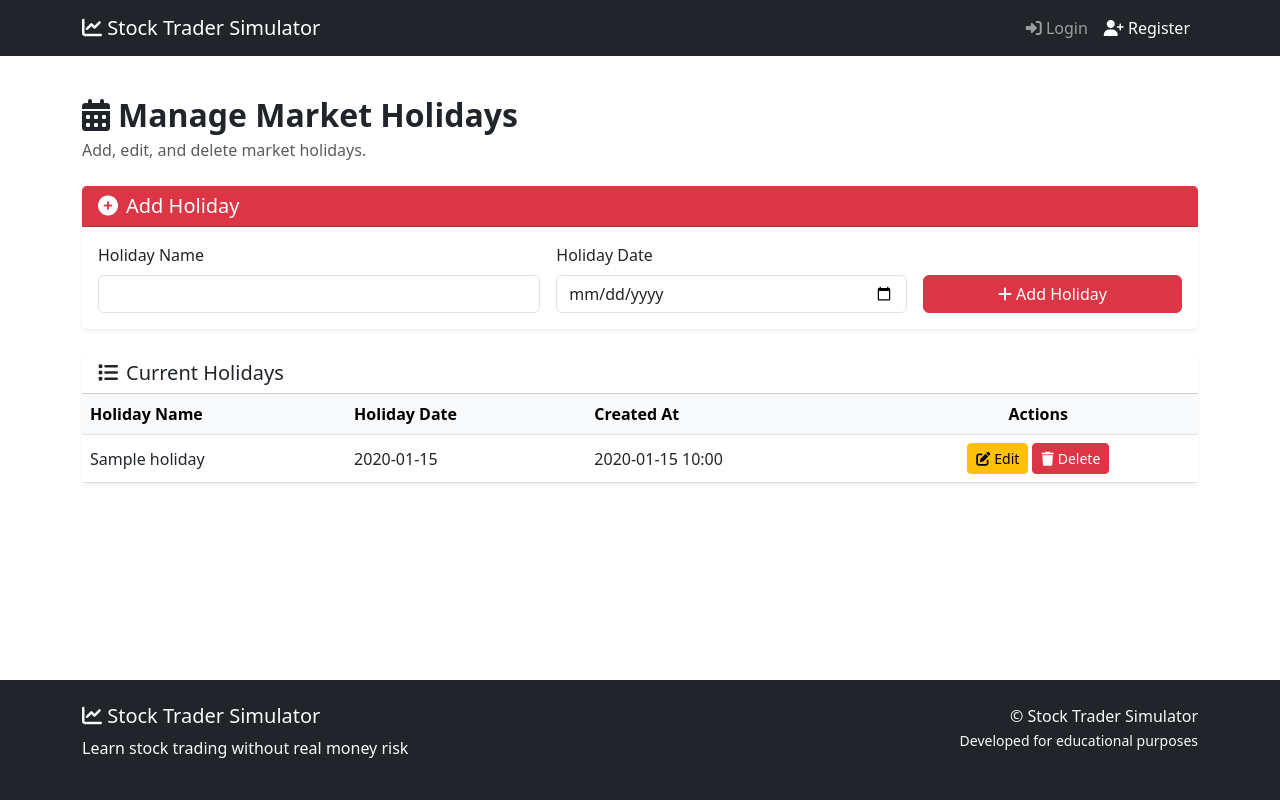
After one commit to madelyn-wolf1/Group-Project, a Python web app: template folder1/templates/admin/holidays.html in a window 1280 px wide. The commit adds this page. Run offline with Jinja, Linux system fonts and the light colour scheme; the template is opened without the code that fills it: most values are stand-ins (such as "Sample title", 1, 10 or a date in 2020).

Commit message:
updates to holidays, admin_dashboard, and app.py
added seeded holidays
added administrator functionality to add, edit, or delete holidays in app .py
designed UI for holiday admin page

```diff
--- a/folder1/templates/admin/admin_dashboard.html
+++ b/folder1/templates/admin/admin_dashboard.html
@@ -77,9 +77,9 @@
                     </div>
                 </div>
                 <div class="card-footer bg-white border-0 pt-0">
-                    <button class="btn btn-outline-danger btn-sm w-100" disabled>
-                        Coming Soon
-                    </button>
+                    <a href="{{ url_for('admin_holidays') }}" class="btn btn-outline-danger btn-sm w-100">
+                        Manage Holidays
+                    </a>
                 </div>
             </div>
         </div>
--- /dev/null
+++ b/folder1/templates/admin/holidays.html
@@ -0,0 +1,185 @@
+{% extends "base.html" %}
+
+{% block title %}Manage Market Holidays{% endblock %}
+
+{% block content %}
+<div class="container-fluid px-0">
+    <div class="mb-4">
+        <h2 class="fw-bold mb-1">
+            <i class="fas fa-calendar-alt me-2"></i>Manage Market Holidays
+        </h2>
+        <p class="text-muted mb-0">Add, edit, and delete market holidays.</p>
+    </div>
+
+    <div class="card border-0 shadow-sm mb-4">
+        <div class="card-header bg-danger text-white">
+            <h5 class="mb-0">
+                <i class="fas fa-plus-circle me-2"></i>Add Holiday
+            </h5>
+        </div>
+        <div class="card-body">
+            <form method="POST" action="{{ url_for('admin_holidays') }}">
+                <div class="row g-3">
+                    <div class="col-md-5">
+                        <label for="holiday_name" class="form-label">Holiday Name</label>
+                        <input
+                            type="text"
+                            class="form-control"
+                            id="holiday_name"
+                            name="holiday_name"
+                            required>
+                    </div>
+
+                    <div class="col-md-4">
+                        <label for="holiday_date" class="form-label">Holiday Date</label>
+                        <input
+                            type="date"
+                            class="form-control"
+                            id="holiday_date"
+                            name="holiday_date"
+                            required>
+                    </div>
+
+                    <div class="col-md-3 d-flex align-items-end">
+                        <button type="submit" class="btn btn-danger w-100">
+                            <i class="fas fa-plus me-1"></i>Add Holiday
+                        </button>
+                    </div>
+                </div>
+            </form>
+        </div>
+    </div>
+
+    <div class="card border-0 shadow-sm">
+        <div class="card-header bg-white">
+            <h5 class="mb-0">
+                <i class="fas fa-list me-2"></i>Current Holidays
+            </h5>
+        </div>
+        <div class="card-body p-0">
+            {% if holidays %}
+            <div class="table-responsive">
+                <table class="table table-hover mb-0 align-middle">
+                    <thead class="table-light">
+                        <tr>
+                            <th>Holiday Name</th>
+                            <th>Holiday Date</th>
+                            <th>Created At</th>
+                            <th class="text-center">Actions</th>
+                        </tr>
+                    </thead>
+                    <tbody>
+                        {% for holiday in holidays %}
+                        <tr>
+                            <td>{{ holiday.HolidayName }}</td>
+                            <td>{{ holiday.HolidayDate.strftime('%Y-%m-%d') }}</td>
+                            <td>
+                                {% if holiday.CreatedAt %}
+                                    {{ holiday.CreatedAt.strftime('%Y-%m-%d %H:%M') }}
+                                {% else %}
+                                    N/A
+                                {% endif %}
+                            </td>
+                            <td class="text-center">
+                                <button
+                                    type="button"
+                                    class="btn btn-sm btn-warning edit-holiday-btn"
+                                    data-bs-toggle="modal"
+                                    data-bs-target="#editHolidayModal"
+                                    data-holiday-id="{{ holiday.HolidayID }}"
+                                    data-holiday-name="{{ holiday.HolidayName }}"
+                                    data-holiday-date="{{ holiday.HolidayDate.strftime('%Y-%m-%d') }}">
+                                    <i class="fas fa-edit me-1"></i>Edit
+                                </button>
+
+                                <form method="POST" action="{{ url_for('delete_holiday', holiday_id=holiday.HolidayID) }}" class="d-inline">
+                                    <button
+                                        type="submit"
+                                        class="btn btn-sm btn-danger"
+                                        onclick="return confirm('Delete this holiday?')">
+                                        <i class="fas fa-trash me-1"></i>Delete
+                                    </button>
+                                </form>
+                            </td>
+                        </tr>
+                        {% endfor %}
+                    </tbody>
+                </table>
+            </div>
+            {% else %}
+            <div class="p-4 text-center text-muted">
+                No holidays found.
+            </div>
+            {% endif %}
+        </div>
+    </div>
+</div>
+
+<!-- Single Edit Modal -->
+<div class="modal fade" id="editHolidayModal" tabindex="-1" aria-labelledby="editHolidayModalLabel" aria-hidden="true">
+    <div class="modal-dialog">
+        <div class="modal-content">
+            <form method="POST" id="editHolidayForm">
+                <div class="modal-header">
+                    <h5 class="modal-title" id="editHolidayModalLabel">
+                        <i class="fas fa-edit me-2"></i>Edit Holiday
+                    </h5>
+                    <button type="button" class="btn-close" data-bs-dismiss="modal" aria-label="Close"></button>
+                </div>
+
+                <div class="modal-body">
+                    <div class="mb-3">
+                        <label for="edit_holiday_name" class="form-label">Holiday Name</label>
+                        <input
+                            type="text"
+                            class="form-control"
+                            id="edit_holiday_name"
+                            name="holiday_name"
+                            required>
+                    </div>
+
+                    <div class="mb-3">
+                        <label for="edit_holiday_date" class="form-label">Holiday Date</label>
+                        <input
+                            type="date"
+                            class="form-control"
+                            id="edit_holiday_date"
+                            name="holiday_date"
+                            required>
+                    </div>
+                </div>
+
+                <div class="modal-footer">
+                    <button type="button" class="btn btn-secondary" data-bs-dismiss="modal">
+                        Cancel
+                    </button>
+                    <button type="submit" class="btn btn-success">
+                        Save Changes
+                    </button>
+                </div>
+            </form>
+        </div>
+    </div>
+</div>
+
+<script>
+document.addEventListener('DOMContentLoaded', function () {
+    const editHolidayModal = document.getElementById('editHolidayModal');
+    const editHolidayForm = document.getElementById('editHolidayForm');
+    const editHolidayName = document.getElementById('edit_holiday_name');
+    const editHolidayDate = document.getElementById('edit_holiday_date');
+
+    editHolidayModal.addEventListener('show.bs.modal', function (event) {
+        const button = event.relatedTarget;
+
+        const holidayId = button.getAttribute('data-holiday-id');
+        const holidayName = button.getAttribute('data-holiday-name');
+        const holidayDate = button.getAttribute('data-holiday-date');
+
+        editHolidayName.value = holidayName;
+        editHolidayDate.value = holidayDate;
+        editHolidayForm.action = `/admin/holidays/edit/${holidayId}`;
+    });
+});
+</script>
+{% endblock %}
```
Also changed, not shown: folder1/app.py (+121 -0 lines), folder1/templates/admin/market_holidays.html (deleted), folder1/templates/admin/users.html (deleted).
